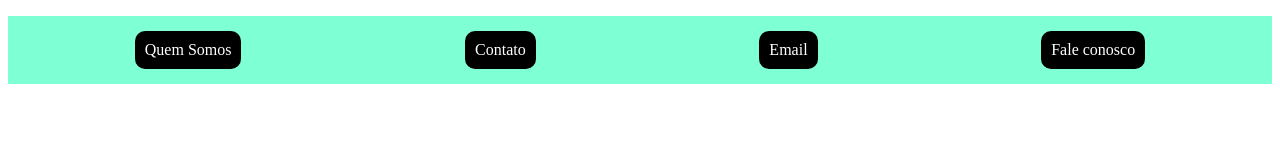
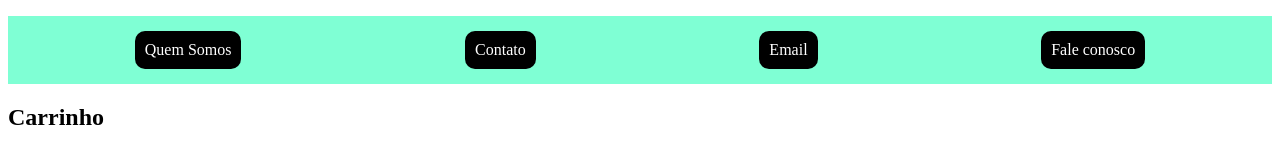
Before and after one commit to MateusRochaMr133/Branches-Git, a plain HTML site: page index.html in a window 1280 px wide. Drawn offline with Linux system fonts and the light colour scheme.

Commit message:
Criaçao do carrinho

```diff
--- a/index.html
+++ b/index.html
@@ -25,8 +25,10 @@
     </main>
 
 
-    <section>
-
+    <section class="carrinho">
+        <div>
+            <h2>Carrinho</h2>
+        </div>
     </section>
 
     <footer>
```
